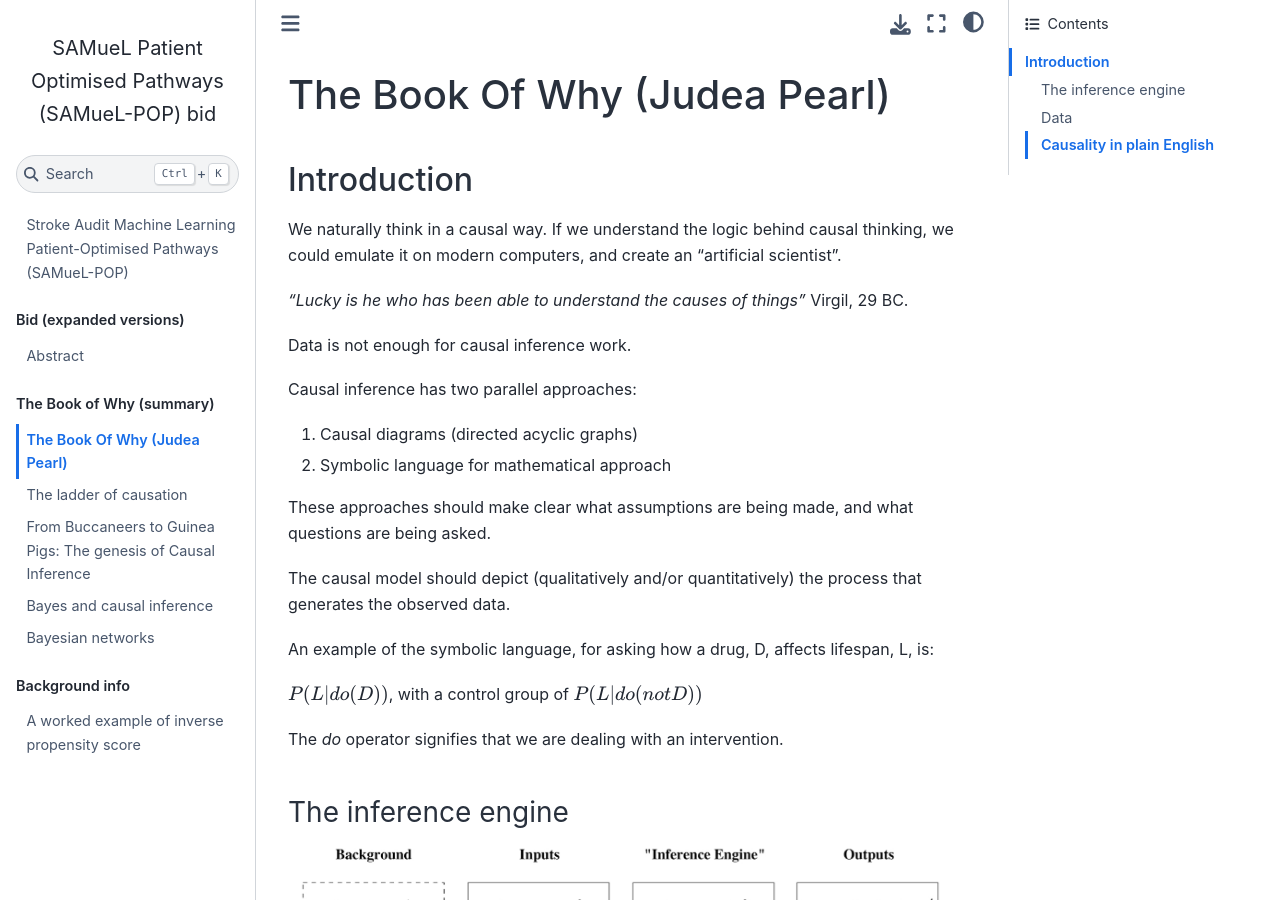
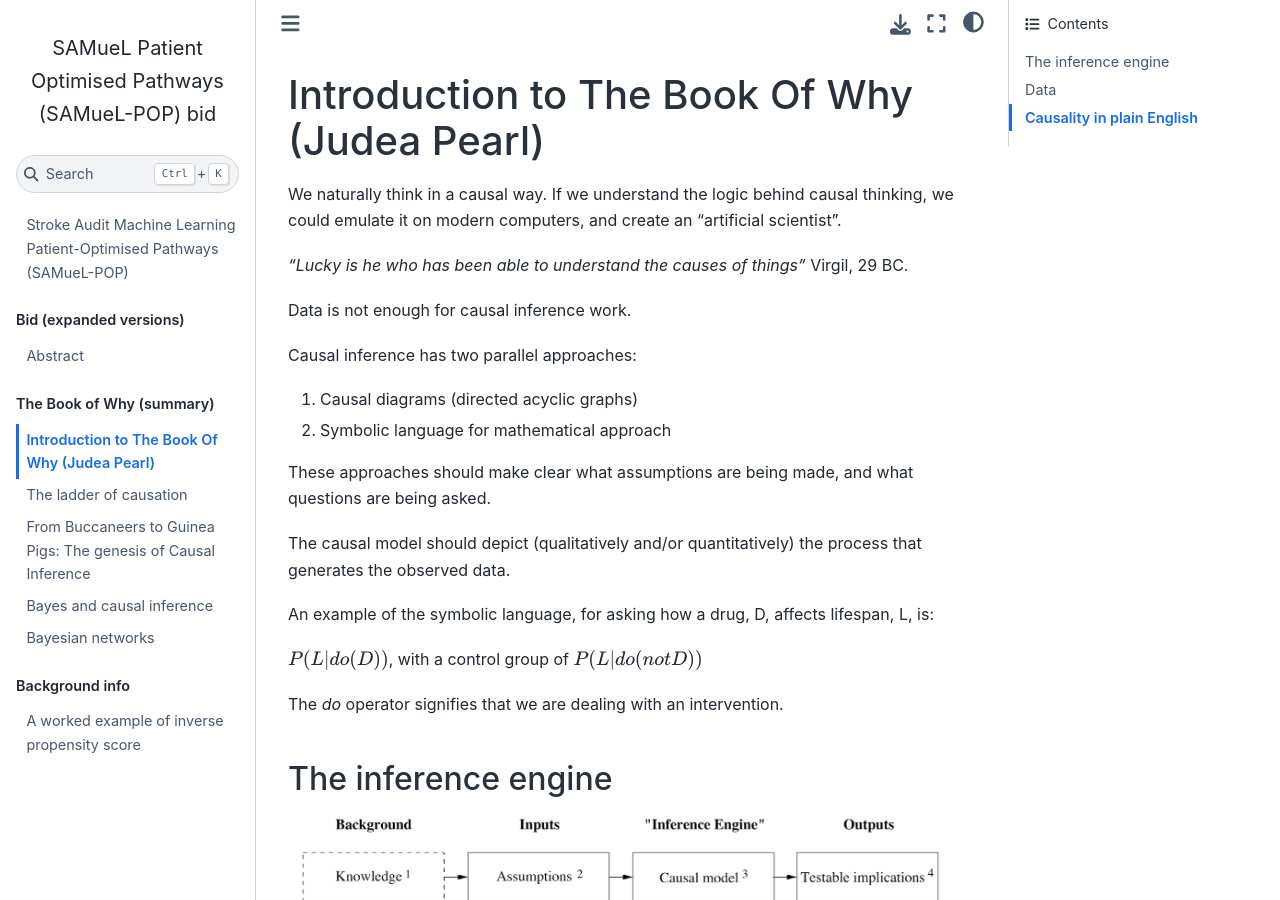
Before and after one commit to samuel-book/samuel_digital_twin_bid, a Jupyter Book: the page built from The-Book-Of-Why/01_introduction.md, in a window 1280 px wide and 900 px high. Built offline with Jupyter Book 1.0.4 settings and Sphinx 7.4.7 and the Sphinx Book theme 1.1.4, drawn with Linux system fonts in a browser that asks for light colours.

Commit message:
Update headers

```diff
--- a/The-Book-Of-Why/01_introduction.md
+++ b/The-Book-Of-Why/01_introduction.md
@@ -1,7 +1,4 @@
-# The Book Of Why (Judea Pearl)
-
-
-## Introduction
+# Introduction to The Book Of Why (Judea Pearl)
 
 We naturally think in a causal way. If we understand the logic behind causal thinking, we could emulate it on modern computers, and create an "artificial scientist".
 
@@ -24,7 +21,7 @@ $P(L | do(D))$, with a control group of $P(L | do(not D))$
 
 The *do* operator signifies that we are dealing with an intervention.
 
-### The inference engine
+## The inference engine
 
 ![](images/inference_engine_blueprint.png)
 
@@ -50,10 +47,10 @@ It produces three kinds of output:
 
 Some questions may not be answered, such as if we know variable $Z$ affects both $D$ and $L$, but we have no measurement of $Z$. In such a case we may need to say the causal effect cannot be answered, or can only be answered by making a simplifying assumption that the effect of $Z$ is negligible.
 
-### Data
+## Data
 
 The causal model should ideally be produced *before* collecting data (and deciding what data to collect). The estimand can be designed before data is collected.
 
-### Causality in plain English
+## Causality in plain English
 
 *"We think of a cause as something that makes a difference, and the difference it makes must be the difference from what would have happened without it"* (David Lewis, putting counter-factuals at the heart of our intuition about causality).
```
